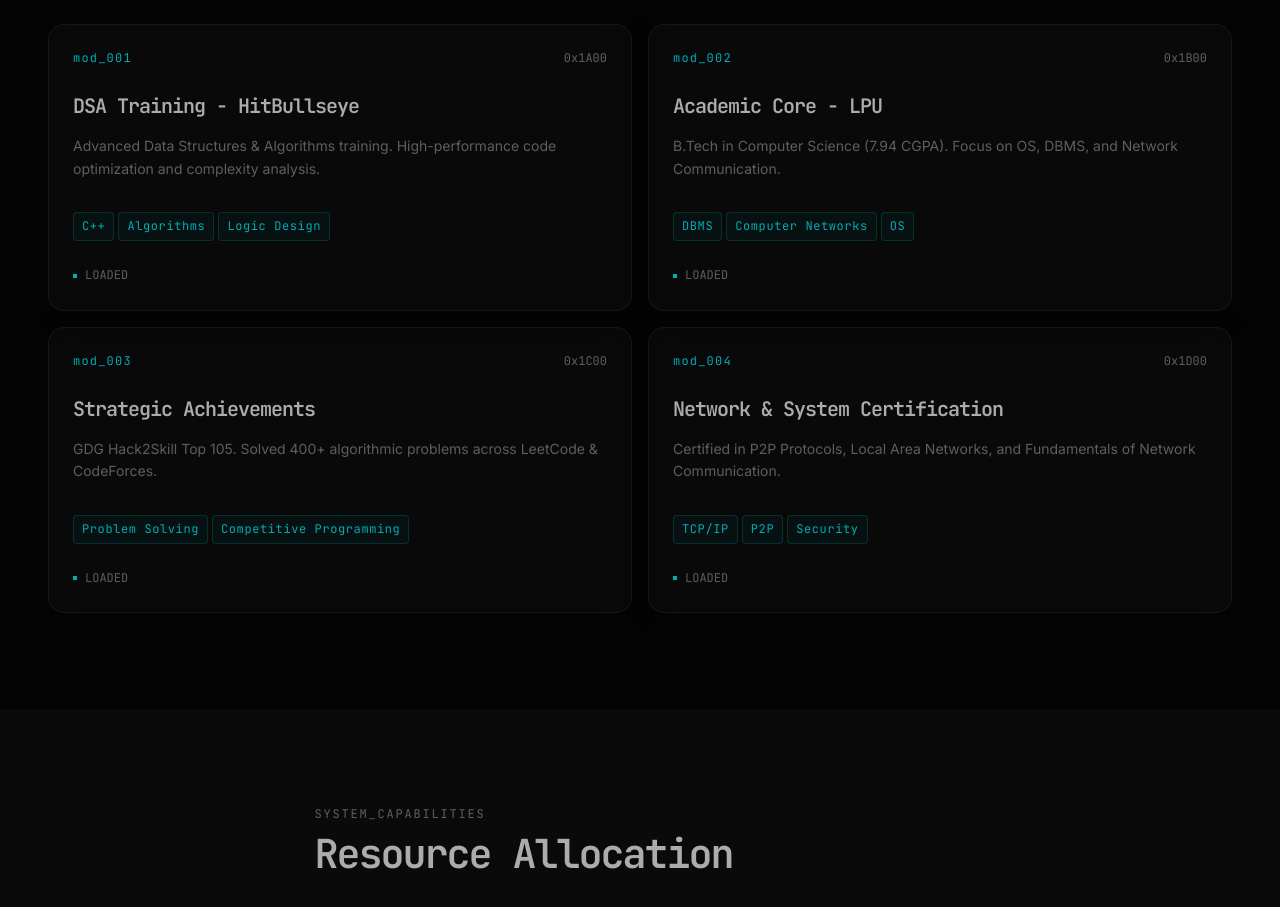
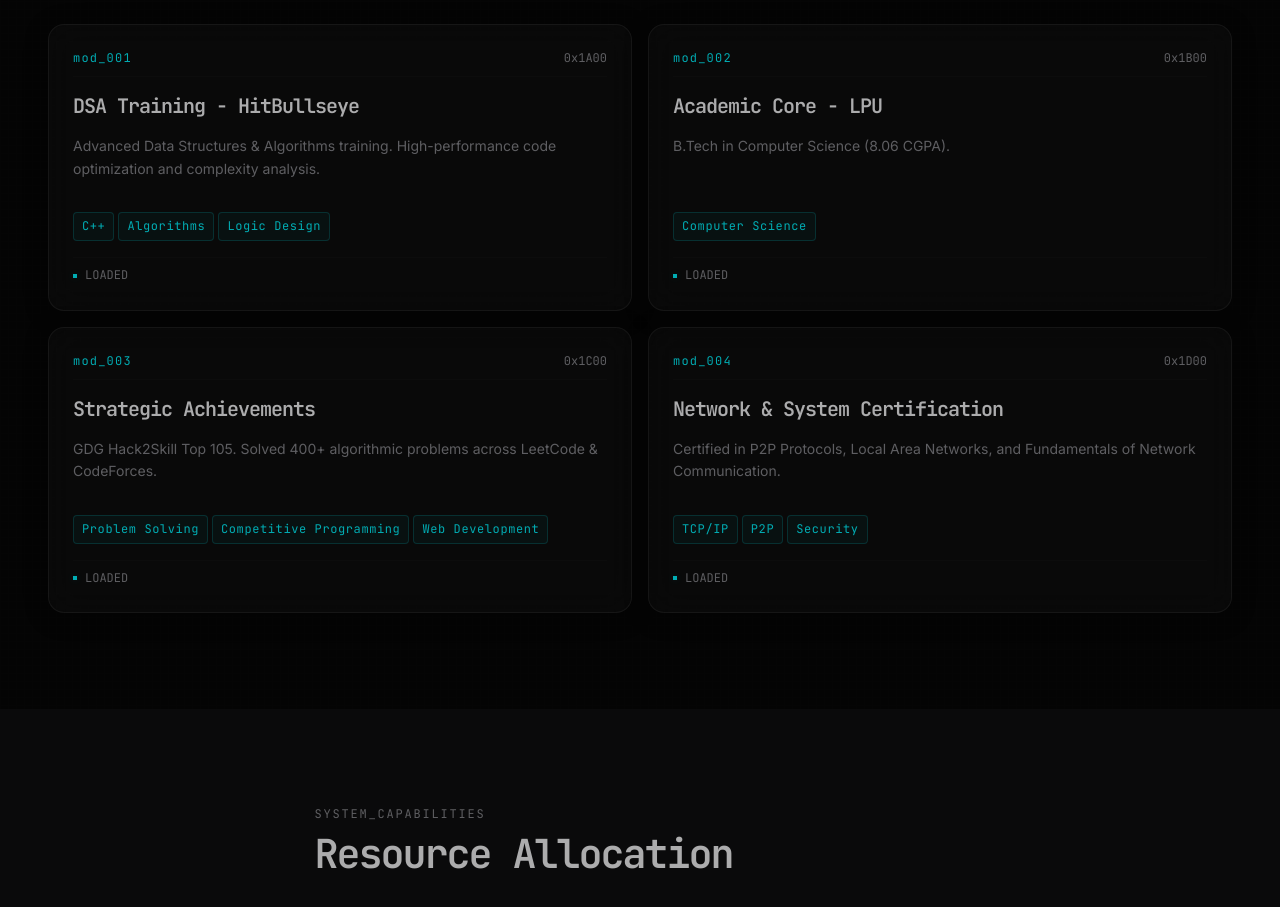
Before and after one commit to Tanmay1202/portfolio, a React (Vite) app: page / in a window 1280 px wide. Shown: the part 1080-1987 px from the top of the page. Built offline with nearby package versions, Linux system fonts and the light colour scheme.

Commit message:
minor ui information updates

```diff
--- a/src/components/sections/WorkSection.jsx
+++ b/src/components/sections/WorkSection.jsx
@@ -15,8 +15,8 @@ const WorkSection = () => {
             name: 'Academic Core - LPU',
             status: 'LOADED',
             address: '0x1B00',
-            description: 'B.Tech in Computer Science (7.94 CGPA). Focus on OS, DBMS, and Network Communication.',
-            stack: ['DBMS', 'Computer Networks', 'OS']
+            description: 'B.Tech in Computer Science (8.06 CGPA).',
+            stack: ['Computer Science']
         },
         {
             id: 'mod_003',
@@ -24,7 +24,7 @@ const WorkSection = () => {
             status: 'LOADED',
             address: '0x1C00',
             description: 'GDG Hack2Skill Top 105. Solved 400+ algorithmic problems across LeetCode & CodeForces.',
-            stack: ['Problem Solving', 'Competitive Programming']
+            stack: ['Problem Solving', 'Competitive Programming', 'Web Development']
         },
         {
             id: 'mod_004',
```
